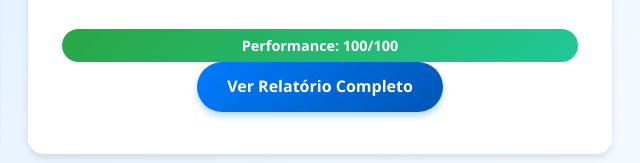
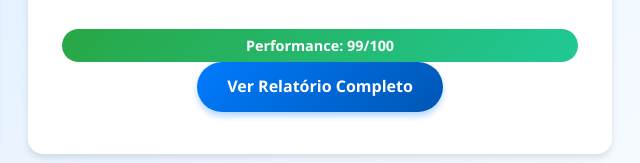
Before and after one commit to marckcm/apresentacao, a plain HTML site: page index.html in a window 1280 px wide. Shown: the part 637-800 px from the top of the page, 628-1268 px from the left. Drawn offline with Linux system fonts and the light colour scheme.

Commit message:
atualização do score

```diff
--- a/index.html
+++ b/index.html
@@ -257,7 +257,7 @@
                 <div class="card-icon">📊</div>
                 <h3>Relatório do Projeto</h3>
                 <p>Visualize o relatório completo do desenvolvimento, cronograma, resultados de performance e análise do PageSpeed Insights.</p>
-                <div class="performance-badge">Performance: 100/100</div>
+                <div class="performance-badge">Performance: 99/100</div>
                 <div style="margin-top: auto;">
                     <a href="projeto-resultados.html" class="btn">
                         Ver Relatório Completo
```
